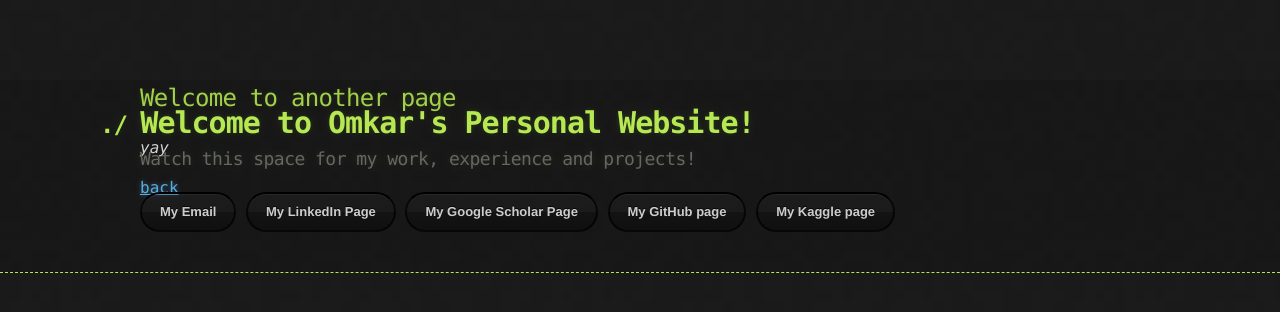
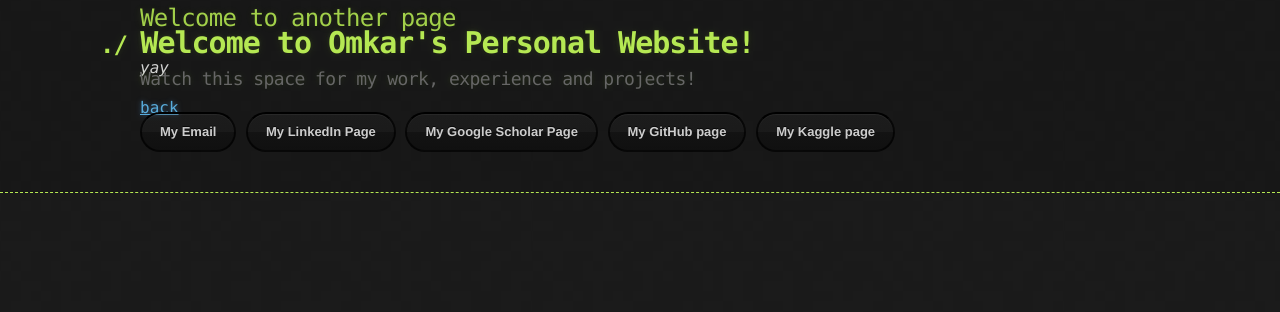
Before and after one commit to osabnis/osabnis.github.io, a Jekyll site: the page built from another-page.md, in a window 1280 px wide. Shown: the top 312 px of the page. Built offline with Jekyll 4.4.1, drawn with Linux system fonts in a browser that asks for light colours; our own code applies the rules of GitHub Pages for plain Markdown files.

Commit message:
Update default.html

```diff
--- a/_layouts/default.html
+++ b/_layouts/default.html
@@ -33,7 +33,7 @@
     </header>
 
     <div class="container">
-      <section id="main_content" style="margin-top: 80px;">
+      <section id="main_content">
         {{ content }}
       </section>
     </div>
```
